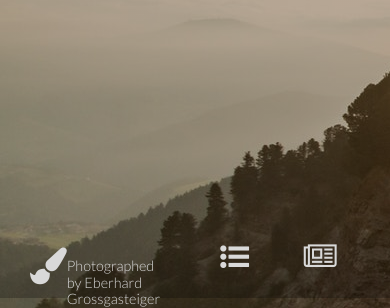
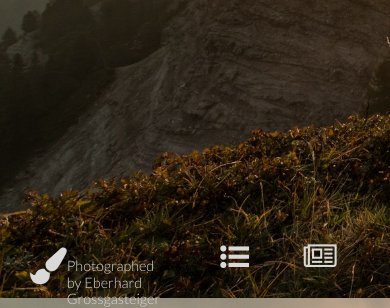
Before and after one commit to ziggysauce/Voyage2-Turtles-02, a browser extension: page src/index.html in a window 390 px wide. Shown: the part 546-854 px from the top of the page. Drawn offline with Linux system fonts and the light colour scheme.

Commit message:
made bg image and center content more responsive, edit palette spelling

```diff
--- a/src/index.html
+++ b/src/index.html
@@ -70,11 +70,11 @@
       </section>
 
       <!--*****************************************************-->
-      <!--This section contains the Color Pallete and Settings.-->
+      <!--This section contains the Color Palette and Settings.-->
       <!--*****************************************************-->
       <footer>
 
-        <div class="colorPallete">
+        <div class="colorPalette">
 
           <i class="fa fa-paint-brush" aria-hidden="true"></i>
 
--- a/src/scss/styles.scss
+++ b/src/scss/styles.scss
@@ -9,6 +9,7 @@ body {
 	overflow: hidden;
 
 	background-image: url("../assets/img/sample2.jpeg");
+	background-size: cover;
 	font-family: Lato, helvetica;
 
 	.overlay {
@@ -99,10 +100,10 @@ body {
 
 .pomodoroTime {
 
-	flex: 1 0 auto;
-
-	margin: 150px 0px ;
-	padding: 0px;
+	height: 75%;
+	display: flex;
+	flex-direction: column;
+	justify-content: center;
 
 	  /*----------------------------------------*/
 	  /*Time and Pomodoro Display*/
@@ -161,7 +162,7 @@ footer {
 	margin: 0px;
 	padding: 0px;
 
-	.colorPallete {
+	.colorPalette {
 
 		display: flex;
 		width: 277px;
```
Also changed, not shown: dist/css/styles.css, dist/index.html, dist/js/app.min.js, src/css/styles.css, 2 other files.
